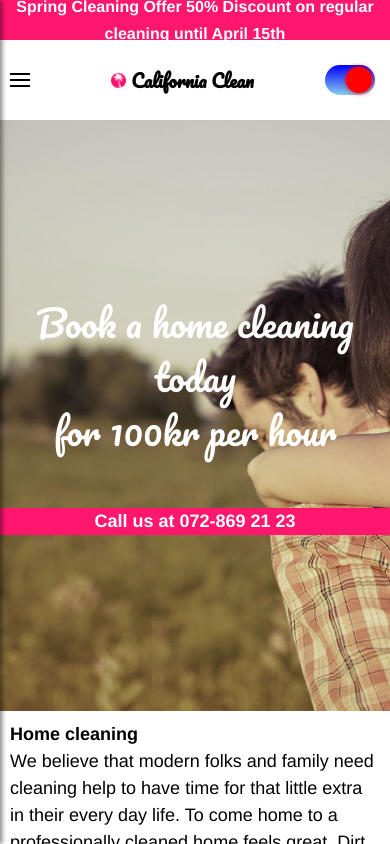
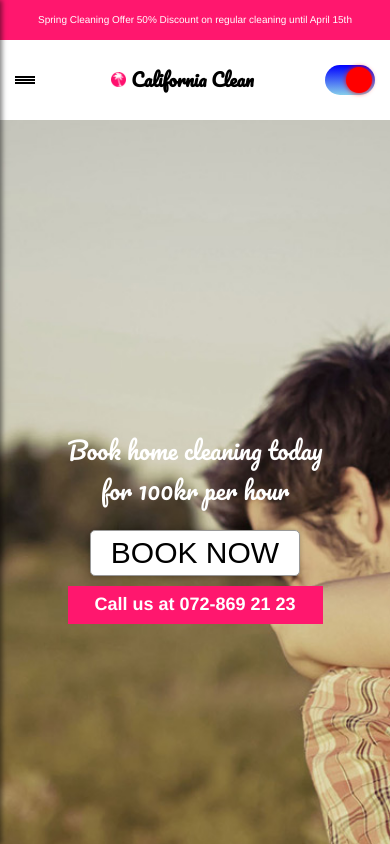
Before and after one commit to bvalean1997/californiaclean, a React (Create React App) app: page / in a window 390 px wide. Shown: the top 844 px of the page. Built offline with nearby package versions, Linux system fonts and the light colour scheme.

Commit message:
Implemented open calendar

```diff
--- a/package.json
+++ b/package.json
@@ -12,6 +12,7 @@
     "i18next-http-backend": "^1.1.1",
     "i18next-xhr-backend": "^3.2.2",
     "react": "^17.0.1",
+    "react-calendar": "^3.3.1",
     "react-dom": "^17.0.1",
     "react-i18next": "^11.8.8",
     "react-scripts": "4.0.2",
--- a/public/locales/en/translation.json
+++ b/public/locales/en/translation.json
@@ -10,7 +10,7 @@
     "5": "About Us"
   },
   "Try": {
-    "1": "Book a home cleaning today",
+    "1": "Book home cleaning today",
     "2": "for 100kr per hour",
     "3": "Call us at 072-869 21 23"
   },
--- a/src/App.css
+++ b/src/App.css
@@ -2,14 +2,20 @@
   box-sizing: border-box;
   margin: 0;
   padding: 0;
-  font-size: 25px;
-  font-family: "Helvetica";
-  line-height: 1.5rem;
 }
 body,
 html {
   margin: 0;
   padding: 0;
+  font-size: 25px;
+  line-height: 1.5rem;
+  font-family: "Helvetica";
+}
+
+button {
+  border-radius: 5px;
+  border: 1px solid #000;
+  padding: 5px;
 }
 
 h1 {
@@ -17,7 +23,7 @@ h1 {
   line-height: 3rem;
   font-family: "Pacifico", cursive;
   font-weight: 100;
-  margin-bottom: 50px;
+  margin-bottom: 0px;
 }
 
 a {
@@ -32,13 +38,13 @@ a:hover {
 }
 
 .top {
-  color: white;
   height: 20em;
   min-height: 70vh;
   display: flex;
   align-items: center;
   justify-content: center;
   text-align: center;
+  position: relative;
 
   background-image: url("img/pic2.jpg");
   background-position: center; /* Center the image */
@@ -46,15 +52,22 @@ a:hover {
   background-size: cover; /* Resize the background image to cover the entire container */
 }
 
-.top div {
+.booking-container {
+  position: absolute;
+}
+
+.top .intro-message {
   opacity: 0;
   animation-name: prova;
   animation-duration: 0.8s;
   animation-delay: 0.5s;
   animation-fill-mode: forwards;
+  color: white;
+  margin-right: 50px;
+  position: relative;
 }
 
-.top h2 {
+.top .intro-message h2 {
   background-color: rgb(255, 23, 110);
 }
 
@@ -153,13 +166,110 @@ a:hover {
   background-size: cover; /* Resize the background image to cover the entire container */
 }
 
+.react-calendar {
+  font-size: 16px;
+  width: 200px;
+  border-radius: 5px 5px 0 0;
+  border: none !important;
+  box-shadow: 0 0 5px rgba(0, 0, 0, 0.25);
+}
+
+.react-calendar * {
+  font-size: 16px;
+}
+
+.react-calendar__navigation {
+  margin-bottom: 0em !important;
+}
+.react-calendar__month-view__weekdays {
+  font-weight: 100 !important;
+}
+
+.calendar {
+  background-color: #eee;
+  border-radius: 5px 5px 5px 5px;
+  display: none;
+  position: absolute;
+  top: 30%;
+  left: 50%;
+  z-index: 500;
+
+  transform: translateX(-50%);
+  width: 350px;
+}
+.calendar.open {
+  display: block;
+}
+.radio-btn {
+  display: inline-flex;
+  overflow: hidden;
+  border-radius: 5px;
+  box-shadow: 0 0 5px rgba(0, 0, 0, 0.25);
+  margin-top: 10px;
+  font-size: 14px;
+}
+
+.radio__input {
+  display: none;
+}
+
+.radio__label {
+  padding: 4px 14px;
+  color: #000;
+  background: #fff;
+  cursor: pointer;
+  transition: background 0.1s;
+}
+
+.radio__label:not(:last-of-type) {
+  border-right: 1px solid #999;
+}
+.radio__input:checked + .radio__label {
+  background: rgb(255, 23, 110);
+  color: white;
+}
+
+.bookNow {
+  margin-top: 10px;
+  margin-bottom: 10px;
+  font-size: 1.2rem;
+  border-radius: 5px;
+  border: 1px solid #999;
+  padding: 5px 20px;
+  background: #fff;
+  box-shadow: 0 0 5px rgba(0, 0, 0, 0.25);
+}
+
 @media only screen and (max-width: 769px) {
   * {
     font-size: 18px;
   }
 
-  .alert div {
-    font-size: 12px;
+  .alert {
+    font-size: 8px;
+  }
+
+  .calendar {
+    margin-top: 15px;
+  }
+
+  .top h1 {
+    font-size: 24px;
+    line-height: 1.6rem;
+    margin-bottom: 10px;
+    margin-top: 10px;
+  }
+
+  .top {
+    flex-direction: column;
+    height: 100vh;
+    justify-content: center;
+  }
+
+  .top .intro-message {
+    margin-right: 0;
+    margin-bottom: 40px;
+    order: 2;
   }
 
   .flexBox {
--- a/src/App.js
+++ b/src/App.js
@@ -6,6 +6,7 @@ import Backdrop from './components/Backdrop/Backdrop'
 import Top from './components/Top'
 import Footer from './components/Footer'
 import { useTranslation } from 'react-i18next'
+import TheCalendar from './components/TheCalendar'
 
 import Aos from 'aos'
 import "aos/dist/aos.css"
@@ -19,7 +20,8 @@ import pic5 from './img/pic5.jpg'
 
 const App = () => {
 
-  const { t, i18n } = useTranslation()
+  const [calendarOpen, setcalendarOpen] = useState(false)
+  const [time, setTime] = useState()
   const [sideDrawerOpen, setsideDrawerOpen] = useState(false)
 
   const drawerToggleClickHandler = () => {
@@ -34,7 +36,7 @@ const App = () => {
 
   let backdrop
 
-  if (sideDrawerOpen) {
+  if (sideDrawerOpen || calendarOpen) {
     backdrop = <Backdrop click={backdropClickHandler}/>
   }
 
@@ -43,6 +45,23 @@ const App = () => {
 
     })
   }, []);
+
+
+
+
+
+
+
+
+  const openCalendar = (value) => {
+
+    setcalendarOpen(s => !s)
+
+  }
+
+  const { t, i18n } = useTranslation()
+
+
 
   return (
     <div>
@@ -53,8 +72,15 @@ const App = () => {
 
       <div className="top">
 
-          <div><h1>{t('Try.1')}<br/>{t('Try.2')}</h1>
-          <h2>{t('Try.3')}</h2></div>
+        <div className="bookingContainer">
+
+          <div className="intro-message"><h1>{t('Try.1')}<br/>{t('Try.2')}</h1>
+            <div><button className="bookNow" onClick={ openCalendar }>BOOK NOW</button><h2>{t('Try.3')}</h2></div>
+          </div>
+
+          <TheCalendar show={calendarOpen} />
+
+        </div>
 
       </div>
 
--- a/src/components/Navbar/Navbar.js
+++ b/src/components/Navbar/Navbar.js
@@ -1,4 +1,4 @@
-import React, { useState } from 'react'
+import React, { useState, useEffect } from 'react'
 import logo from '../../img/palm.png'
 import './Navbar.css'
 import DrawerToggleButton from '../SideDrawer/DrawerToggleButton'
@@ -19,7 +19,9 @@ const Navbar = props => {
     toggled ? i18n.changeLanguage('se') : i18n.changeLanguage('en')
   }
 
-  if (i18n.language === "en") setTimeout (() => { setToggled(true) }, 200)
+  useEffect(() => {
+    if (i18n.language === "en") setToggled(true)
+  }, []);
 
   return (
     <header>
--- /dev/null
+++ b/src/components/TheCalendar.js
@@ -0,0 +1,48 @@
+import React, {useState} from 'react'
+import Calendar from 'react-calendar'
+import 'react-calendar/dist/Calendar.css';
+
+const TheCalendar = props => {
+  const [date, setDate] = useState(new Date())
+
+
+  const onCalendarChange = date => {
+    setDate(date)
+    console.log (date)
+  }
+
+  let calendarClasses = ['calendar']
+  if (props.show) {
+    calendarClasses = ['calendar open']
+  }
+
+  const bookNow = () => {
+
+  }
+
+  const changeTime = (value) => {
+    alert(value)
+  }
+
+  return (
+    <div className={calendarClasses}>
+      <Calendar
+        onChange={onCalendarChange}
+        value={date}
+        showNeighboringMonth={true}
+      />
+      <div className="radio-btn">
+        <input onChange={ changeTime } className="radio__input" type="radio" name="time" id="morning" value="morning"></input>
+        <label className="radio__label" htmlFor="morning">Morning</label>
+        <input onChange={ changeTime } className="radio__input" type="radio" name="time" id="afternoon" value="afternoon"></input>
+        <label className="radio__label" htmlFor="afternoon">Afternoon</label>
+      </div>
+
+      <div>
+        <button className="bookNow" onClick={ bookNow }>Book now</button>
+      </div>
+    </div>
+  )
+}
+
+export default TheCalendar
--- a/src/components/Top.css
+++ b/src/components/Top.css
@@ -1,6 +1,6 @@
 .alert div {
-  font-size: 16px;
-  font-weight: 600;
+  font-size: 10px;
+  font-weight: 400;
   justify-content: center;
   align-items: center;
   background-color: rgb(255, 23, 110);
--- a/src/index.js
+++ b/src/index.js
@@ -4,7 +4,7 @@ import App from './App';
 import './i18next'
 
 ReactDOM.render(
-  <Suspense fallback={(<div>Loading</div>)} >
+  <Suspense fallback={(<div>Laddar.</div>)} >
   <React.StrictMode>
     <App />
   </React.StrictMode>
```
Also changed, not shown: 1 other file (tests, documents, lock files or other folders).
